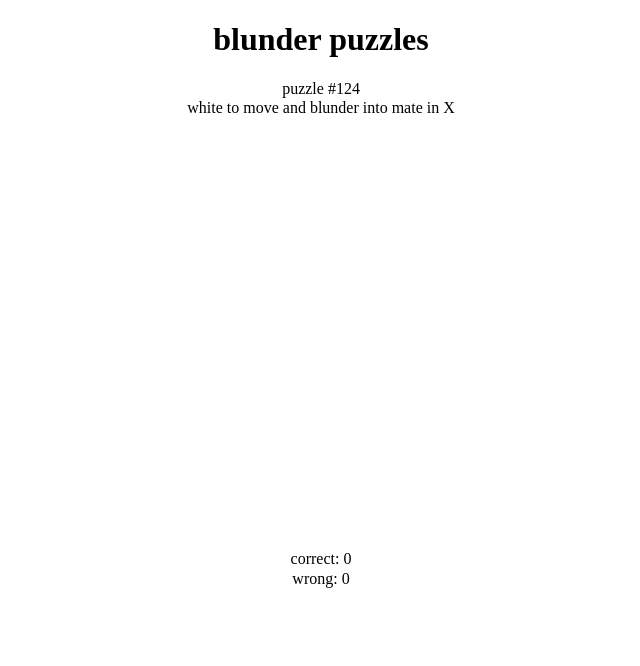
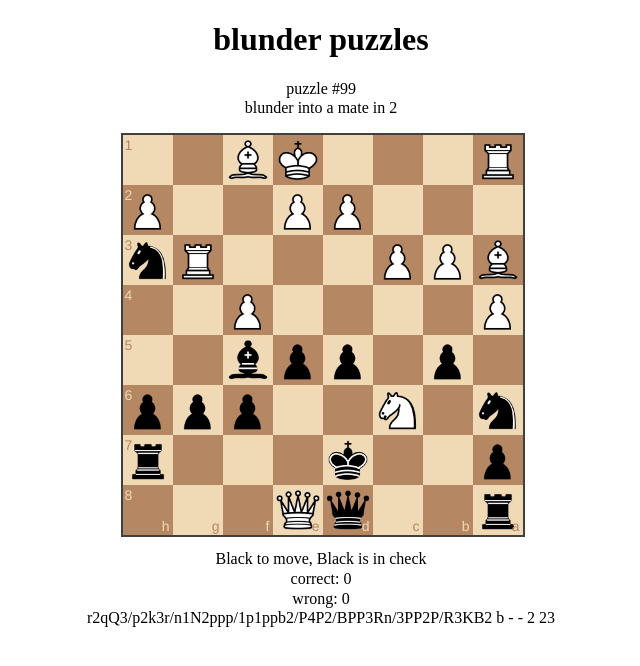
Before and after one commit to onsclom/blunder-chess, a plain HTML site: page index.html in a window 1280 px wide. Shown: the whole page, without its empty margins (319-959 px from the left). Drawn offline with nearby package versions, Linux system fonts and the light colour scheme; the site is published under a folder, as on GitHub Pages, so addresses that start at the root find nothing.

Commit message:
Fixing to relative links

```diff
--- a/index.html
+++ b/index.html
@@ -6,12 +6,12 @@
     <meta name="viewport" content="width=device-width, initial-scale=1.0">
     <title>blunder puzzles</title>
     <script src="https://ajax.googleapis.com/ajax/libs/jquery/3.5.1/jquery.min.js"></script>
-    <link rel="stylesheet" href="/chessboardjs-1.0.0/css/chessboard-1.0.0.css">
-    <link rel="stylesheet" href="styles.css">
+    <link rel="stylesheet" href="./chessboardjs-1.0.0/css/chessboard-1.0.0.css">
+    <link rel="stylesheet" href="./styles.css">
 </head>
 <body>
     <script src="chess.js"></script>
-    <script src="/chessboardjs-1.0.0/js/chessboard-1.0.0.min.js"></script>
+    <script src="./chessboardjs-1.0.0/js/chessboard-1.0.0.min.js"></script>
 
     <h1>blunder puzzles</h1>
     <p id="puzzleIdP">puzzle #124</p>
@@ -25,6 +25,6 @@
     <p id="wrongText">wrong: 0</p>
     <div id="fen"></div>
 
-    <script src="index.js"></script>
+    <script src="./index.js"></script>
 </body>
 </html>
```
